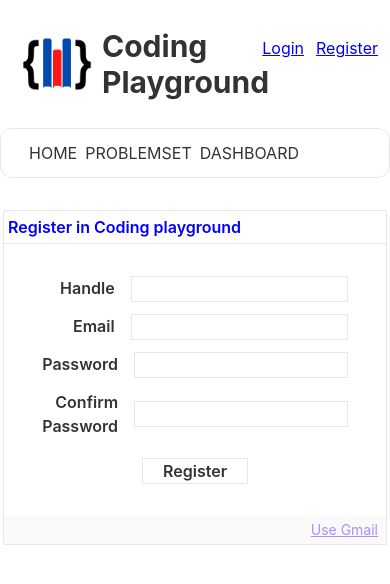
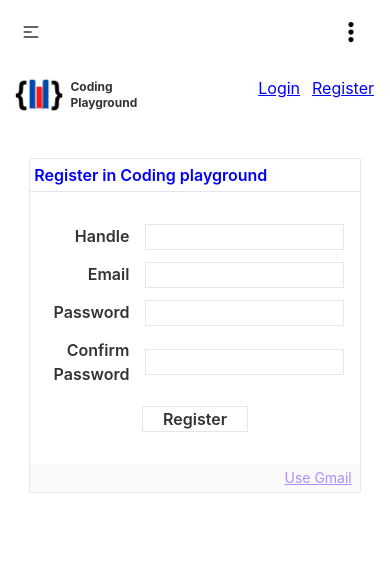
Before and after one commit to Sharif-11/Online-Judge, a React (Create React App) app: page /register in a window 390 px wide. Shown: the top 584 px of the page. Built offline with nearby package versions, Linux system fonts and the light colour scheme; no server answers.

Commit message:
responsive done

```diff
--- a/src/Components/Dashboard.js
+++ b/src/Components/Dashboard.js
@@ -18,12 +18,6 @@ const Dashboard = () => {
     <div class="drawer drawer-mobile my-3">
       <input id="my-drawer-7" type="checkbox" class="drawer-toggle" />
       <div class="drawer-content">
-        <label
-          for="my-drawer-7"
-          class="btn btn-primary drawer-button lg:hidden"
-        >
-          Open drawer
-        </label>
         <Outlet />
       </div>
       <div class="drawer-side">
--- a/src/Components/Header.js
+++ b/src/Components/Header.js
@@ -6,6 +6,7 @@ import logo from "../Images/logo.png";
 import { signOut } from "firebase/auth";
 import download from "../Images/download.png";
 import final_logo from "../Images/final_logo.png";
+import Ellipsis from "../Images/Ellipsis.svg";
 const Header = () => {
   const [user, loading, error] = useAuthState(auth);
 
@@ -13,16 +14,22 @@ const Header = () => {
     return <p>Loading...</p>;
   }
   return (
-    <div>
-      <div className="flex justify-between align-items-center p-3">
-        <div className="img-container flex align-items-center">
-          <img src={final_logo} alt="logo" height={90} width={90}></img>
-          <h1 className="text-3xl font-bold   my-4">
-            Coding
-            <br /> Playground
+    <div className="flex flex-col-reverse lg:flex-col">
+      <div className="flex justify-between align-items-center pb-0 lg:py-3 ">
+        <div className="img-container align-items-center flex ml-2 lg:ml-0">
+          <img
+            src={final_logo}
+            alt="logo"
+            height={90}
+            width={90}
+            className="max-w-[16vw] max-h-[16vw] "
+          ></img>
+          <h1 className="text-xs lg:text-2xl font-bold  flex flex-col justify-center ">
+            <span>Coding</span>
+            <span>Playground</span>
           </h1>
         </div>
-        <div className="btn-container flex align-items-center mt-6">
+        <div className="btn-container flex align-items-center mt-3 mr-4 lg:mr-0 lg:mt-6">
           {user ? (
             <Link
               to={`/profile/${user?.displayName}`}
@@ -51,17 +58,79 @@ const Header = () => {
           )}
         </div>
       </div>
-      <div className="flex border px-6 py-3 rounded-xl">
+      <div class="navbar  py-0">
+        <div class="navbar-start w-[100%]">
+          <div class="dropdown  w-[100%]">
+            <div className="flex align-items-center justify-between  w-[100%]">
+              <label tabindex="0" class=" btn btn-ghost  btn-sm lg:hidden">
+                <svg
+                  xmlns="http://www.w3.org/2000/svg"
+                  class="h-5 w-5"
+                  fill="none"
+                  viewBox="0 0 24 24"
+                  stroke="currentColor"
+                >
+                  <path
+                    stroke-linecap="round"
+                    stroke-linejoin="round"
+                    stroke-width="2"
+                    d="M4 6h16M4 12h8m-8 6h16"
+                  />
+                </svg>
+              </label>
+              <label
+                for="my-drawer-7"
+                class=" drawer-button  btn-sm  flex align-items-center lg:hidden mr-4"
+              >
+                <img src={Ellipsis} height={6} width={6}></img>
+              </label>
+            </div>
+            <ul
+              tabindex="0"
+              class="menu menu-compact dropdown-content  mt-3 p-2 shadow bg-base-100 rounded-box w-52"
+            >
+              <li>
                 <Link to="/" className="mx-1">
                   HOME
                 </Link>
+              </li>
 
+              <li>
                 <Link to="/problemset" className="mx-1">
                   PROBLEMSET
                 </Link>
+              </li>
+              <li>
                 <Link to="/dashboard" className="mx-1">
                   DASHBOARD
                 </Link>
+              </li>
+            </ul>
+          </div>
+        </div>
+        <div class="navbar-center hidden lg:flex w-[100%]">
+          <ul
+            class="menu menu-horizontal w-[100%] p-0 border justify-start bg-[rgba(61,63,75,0.8)] text-white"
+            style={{ borderRadius: "16px" }}
+          >
+            <li>
+              <Link to="/" className="mx-1">
+                HOME
+              </Link>
+            </li>
+
+            <li>
+              <Link to="/problemset" className="mx-1">
+                PROBLEMSET
+              </Link>
+            </li>
+            <li>
+              <Link to="/dashboard" className="mx-1">
+                DASHBOARD
+              </Link>
+            </li>
+          </ul>
+        </div>
       </div>
     </div>
   );
--- a/src/Components/Login.js
+++ b/src/Components/Login.js
@@ -32,23 +32,23 @@ const Login = () => {
     navigate("/");
   }
   return (
-    <div>
-      <div className="register rounded-sm border w-96 mx-auto mt-8">
+    <div className="mb-8">
+      <div className="register rounded-sm border w-96 max-w-[85vw] mx-auto mt-8">
         <h2 className="p-1 font-semibold text-[blue]">
           Log into Coding playground
         </h2>
         <hr />
-        <form className="my-8" onSubmit={handleSubmit}>
-          <div className=" w-4/5 mx-auto flex my-3">
-            <span className="mr-4 text-md font-semibold w-1/4 text-right">
+        <form className="my-8 px-4 lg:px-0" onSubmit={handleSubmit}>
+          <div className=" lg:w-4/5 mx-auto flex my-3 ">
+            <span className="pr-4 text-md font-semibold w-2/6  text-right">
               Email
             </span>
-            <div className="w-3/4">
+            <div className="w-4/6 border">
               <input
                 type="email"
                 name=""
                 id=""
-                className="border w-full"
+                className=" w-full"
                 ref={emailRef}
                 required
               />
@@ -57,16 +57,16 @@ const Login = () => {
               </p>
             </div>
           </div>
-          <div className=" w-4/5 mx-auto flex my-3">
-            <span className="mr-4 text-md font-semibold w-1/4 text-right">
+          <div className=" lg:w-4/5 mx-auto flex my-3">
+            <span className="pr-4 text-md font-semibold w-2/6 text-right">
               Password
             </span>
-            <div className="w-3/4">
+            <div className="w-4/6">
               <input
                 type="password"
                 name=""
                 id=""
-                className="border w-full"
+                className=" w-full"
                 ref={passwordRef}
                 required
               />
@@ -88,7 +88,7 @@ const Login = () => {
 
           <button
             type="button"
-            className="text-[blue] text-sm underline block ml-auto mr-4 mt-4"
+            className="text-[blue] text-sm underline block ml-auto mr-2 lg:mr-4  mt-4"
             onClick={async () => {
               await sendPasswordResetEmail(emailRef.current.value);
             }}
--- a/src/Components/Register.js
+++ b/src/Components/Register.js
@@ -79,18 +79,18 @@ const Register = () => {
     navigate("/");
   }
   return (
-    <div>
-      <div className="register rounded-sm border w-96 mx-auto mt-8">
+    <div className="mb-8">
+      <div className="register rounded-sm border w-96 max-w-[85vw] mx-auto mt-8">
         <h2 className="p-1 font-semibold text-[blue]">
           Register in Coding playground
         </h2>
         <hr />
-        <form className="my-8" onSubmit={handleSubmit}>
-          <div className=" w-4/5 mx-auto flex">
-            <span className="mr-4 text-md font-semibold w-1/4 text-right">
+        <form className="my-8 px-4" onSubmit={handleSubmit}>
+          <div className=" lg:w-4/5 mx-auto flex">
+            <span className="pr-4 text-md font-semibold w-2/6 text-right">
               Handle
             </span>
-            <div className="w-3/4">
+            <div className="w-4/6">
               <input
                 type="text"
                 name=""
@@ -104,11 +104,11 @@ const Register = () => {
               </p>
             </div>
           </div>
-          <div className=" w-4/5 mx-auto flex my-3">
-            <span className="mr-4 text-md font-semibold w-1/4 text-right">
+          <div className=" lg:w-4/5 mx-auto flex my-3">
+            <span className="pr-4 text-md font-semibold w-2/6 text-right">
               Email
             </span>
-            <div className="w-3/4">
+            <div className="w-4/6">
               <input
                 type="email"
                 name=""
@@ -122,11 +122,11 @@ const Register = () => {
               </p>
             </div>
           </div>
-          <div className=" w-4/5 mx-auto flex my-3">
-            <span className="mr-4 text-md font-semibold w-1/4 text-right">
+          <div className=" lg:w-4/5 mx-auto flex my-3">
+            <span className="pr-4 text-md font-semibold w-1/3 text-right">
               Password
             </span>
-            <div className="w-3/4">
+            <div className="w-2/3">
               <input
                 type="password"
                 name=""
@@ -141,11 +141,11 @@ const Register = () => {
               </p>
             </div>
           </div>
-          <div className=" w-4/5 mx-auto flex my-3">
-            <span className="mr-4 text-md font-semibold w-1/4 text-right">
+          <div className=" lg:w-4/5 mx-auto flex my-3">
+            <span className="pr-4 text-md font-semibold w-1/3 text-right">
               Confirm Password
             </span>
-            <div className="w-3/4 flex flex-col justify-center">
+            <div className="w-2/3 flex flex-col justify-center">
               <input
                 type="password"
                 name=""
```
Also changed, not shown: src/Images/Ellipsis.svg (added). Lines whose indentation alone changed are shown as unchanged.
